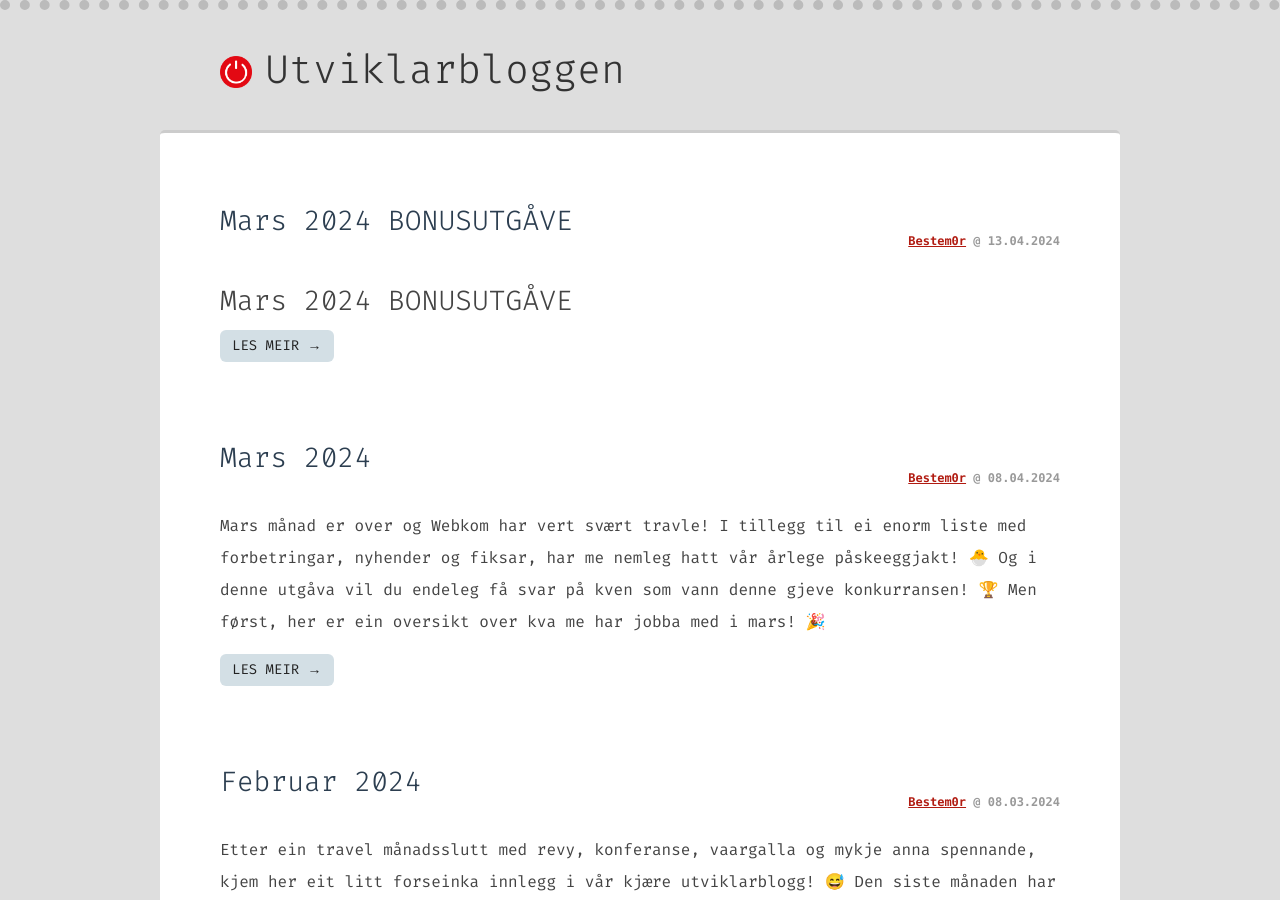
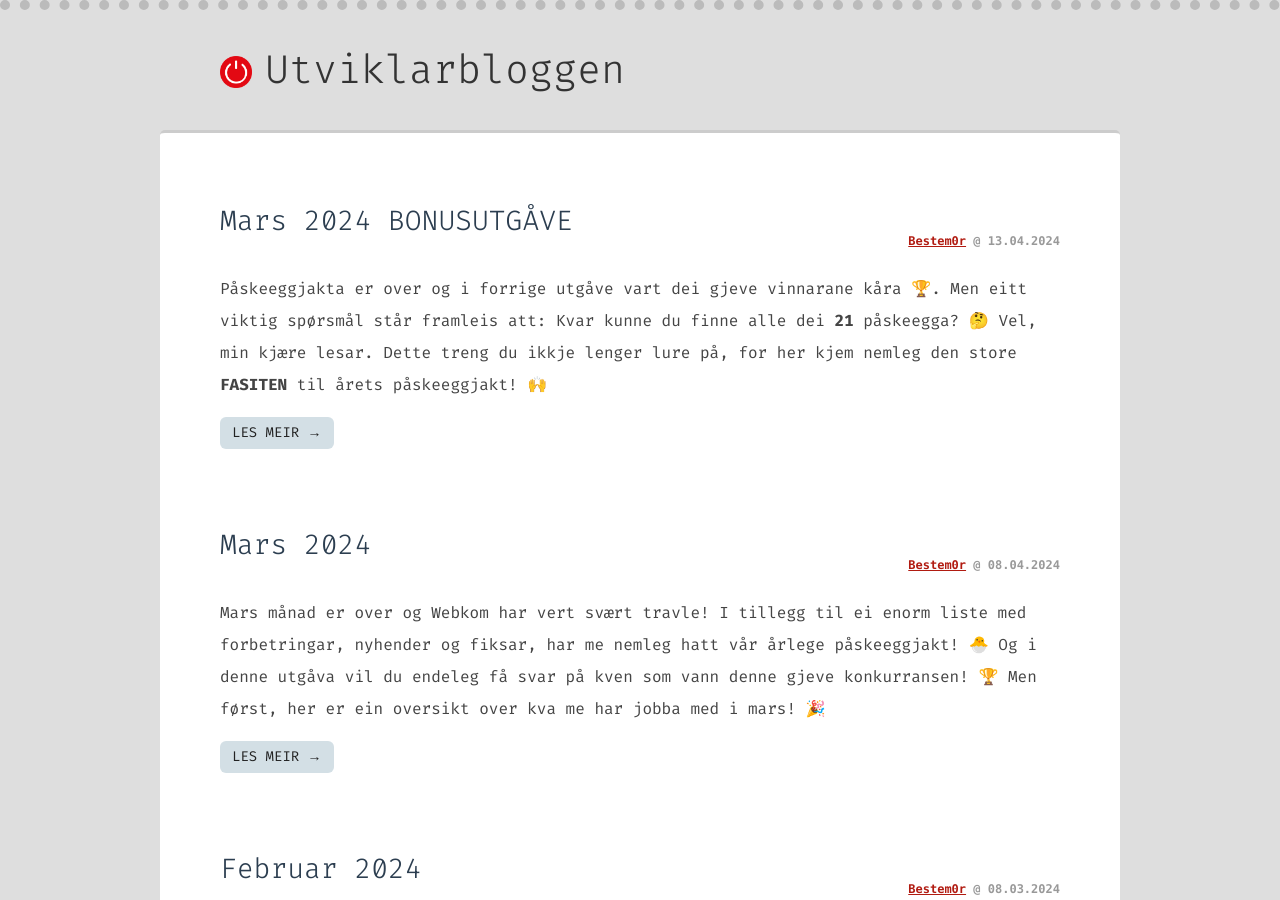
Before and after one commit to webkom/webkom.github.io, a Jekyll site: the page built from index.html, in a window 1280 px wide and 900 px high. Built offline with Jekyll 4.4.1, drawn with Linux system fonts in a browser that asks for light colours; nearby versions of some CDN libraries; comment, search, counter and statistics services are not loaded.

Commit message:
Fix duplicate title

```diff
--- a/_posts/2024-04-13-bonus.md
+++ b/_posts/2024-04-13-bonus.md
@@ -4,11 +4,10 @@ title: Mars 2024 BONUSUTGÅVE
 author: Bestem0r
 ---
 
-# Mars 2024 BONUSUTGÅVE
-
 Påskeeggjakta er over og i forrige utgåve vart dei gjeve vinnarane kåra 🏆. Men eitt viktig spørsmål står framleis att: Kvar kunne du finne alle dei **21** påskeegga? 🤔
 Vel, min kjære lesar. Dette treng du ikkje lenger lure på, for her kjem nemleg den store **FASITEN** til årets påskeeggjakt! 🙌
 
+<br>
 |**Nummer**|**Stad**|**Bilete**|
 |**0.**|Lenkje skriven til konsollen på abakus.no.|![0](/images/posts/2024-04-13-egg-0.png)|
 |**2.**|Nederst på framsida til abakus.no.|![2](/images/posts/2024-04-13-egg-2.png)|
```
